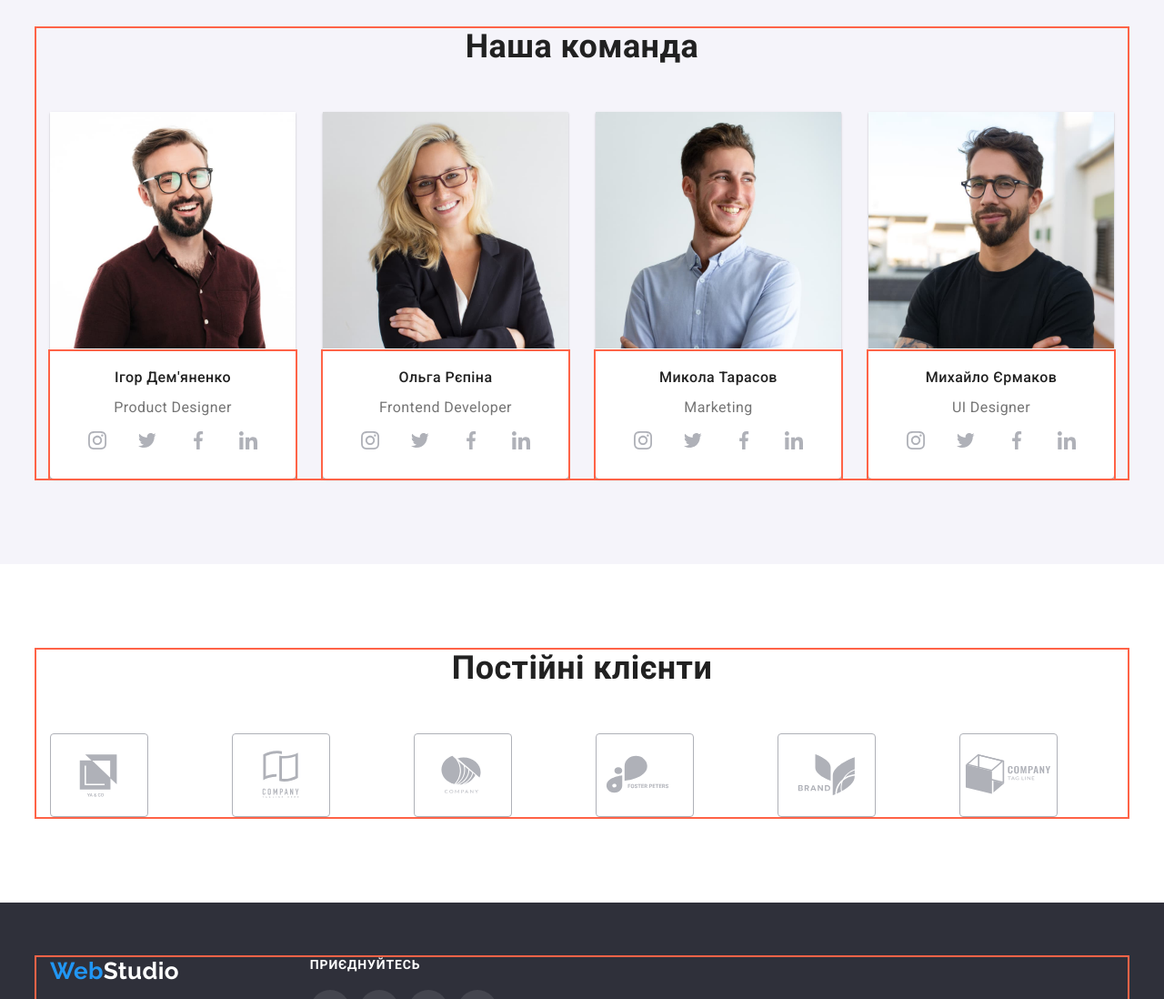
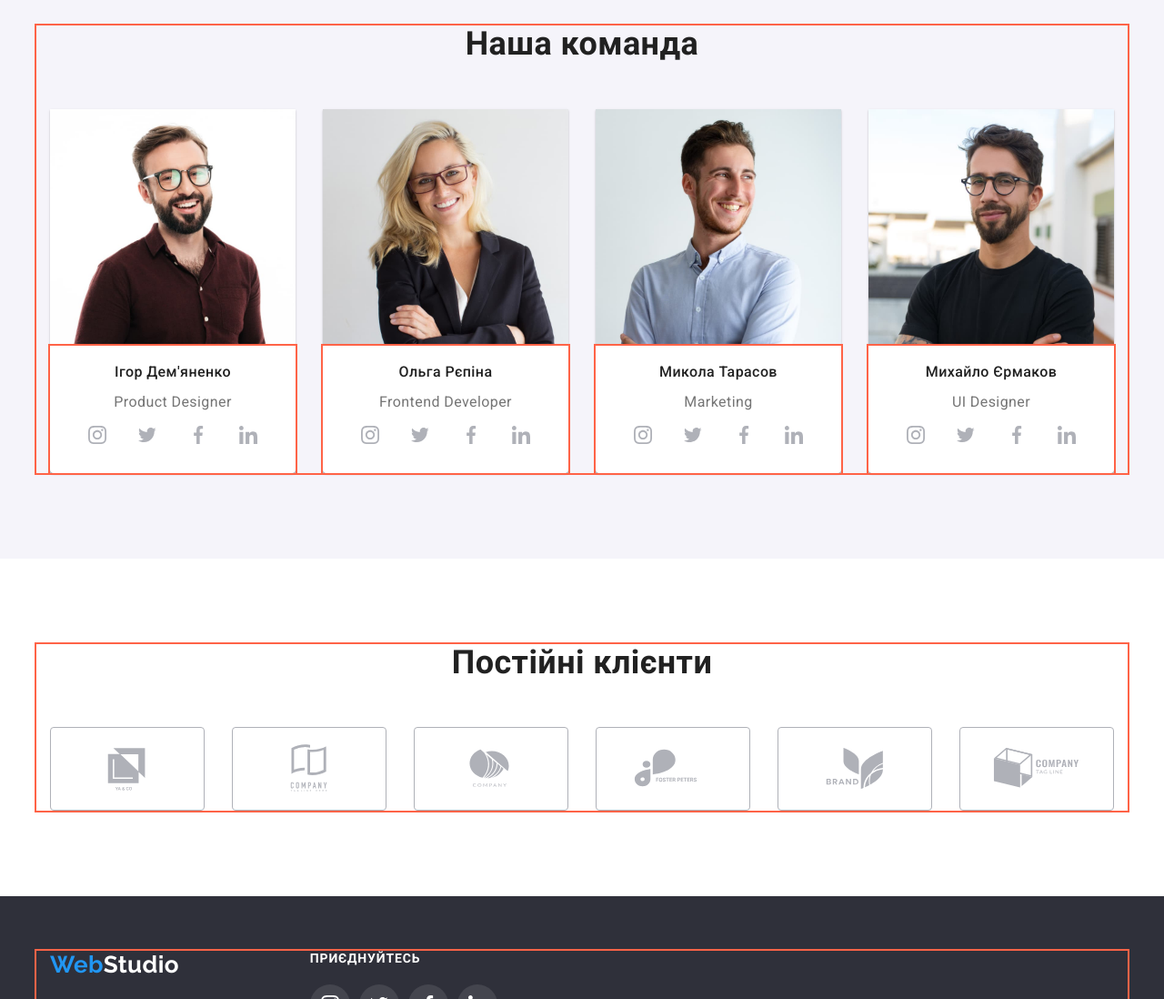
Before and after one commit to Jecosin/goit-markup-hw-04, a plain HTML site: page index.html in a window 1280 px wide. Shown: the part 1680-2778 px from the top of the page at 91% size. Drawn offline with nearby package versions, Linux system fonts and the light colour scheme.

Commit message:
виправлення №3

```diff
--- a/css/style.css
+++ b/css/style.css
@@ -34,6 +34,10 @@ body {
     font-size: 14px;
     letter-spacing: 0.03em;
 }
+img {
+    display: block;
+    max-width: 100%;
+}
 
 .list {
     list-style: none;
@@ -69,10 +73,6 @@ body {
 
 
         outline: 2px solid tomato;
-}
-.img {
-    display: block;
-    max-width: 100%;
 }
 
 .logo {
@@ -220,6 +220,7 @@ padding-bottom: 32px;
     font-weight: 700;
     font-size: 16px;
     line-height: 1.87;
+    letter-spacing: 0.06em;
     box-shadow: 0px 4px 4px rgba(0, 0, 0, 0.15);
     border-radius: 4px;
     cursor: pointer;
@@ -425,8 +426,6 @@ padding-bottom: 32px;
     margin: 0 0 0 -30px;
 }
 .clients .item {
-    display: flex;
-
         flex-basis: calc(100% / 6 - 30px);
             margin-left: 30px;
 }
--- a/index.html
+++ b/index.html
@@ -354,7 +354,7 @@
           <ul class="list clients">
             <li class="item">
               <a href="" class="clients-links">
-                <svg class="icones" width="41" height="46.7">
+                <svg class="icones" width="106" height="60">
                   <use href="./imeges/svg/symbol-defs.svg#icon-Logo"></use>
                 </svg>
               </a>
```
